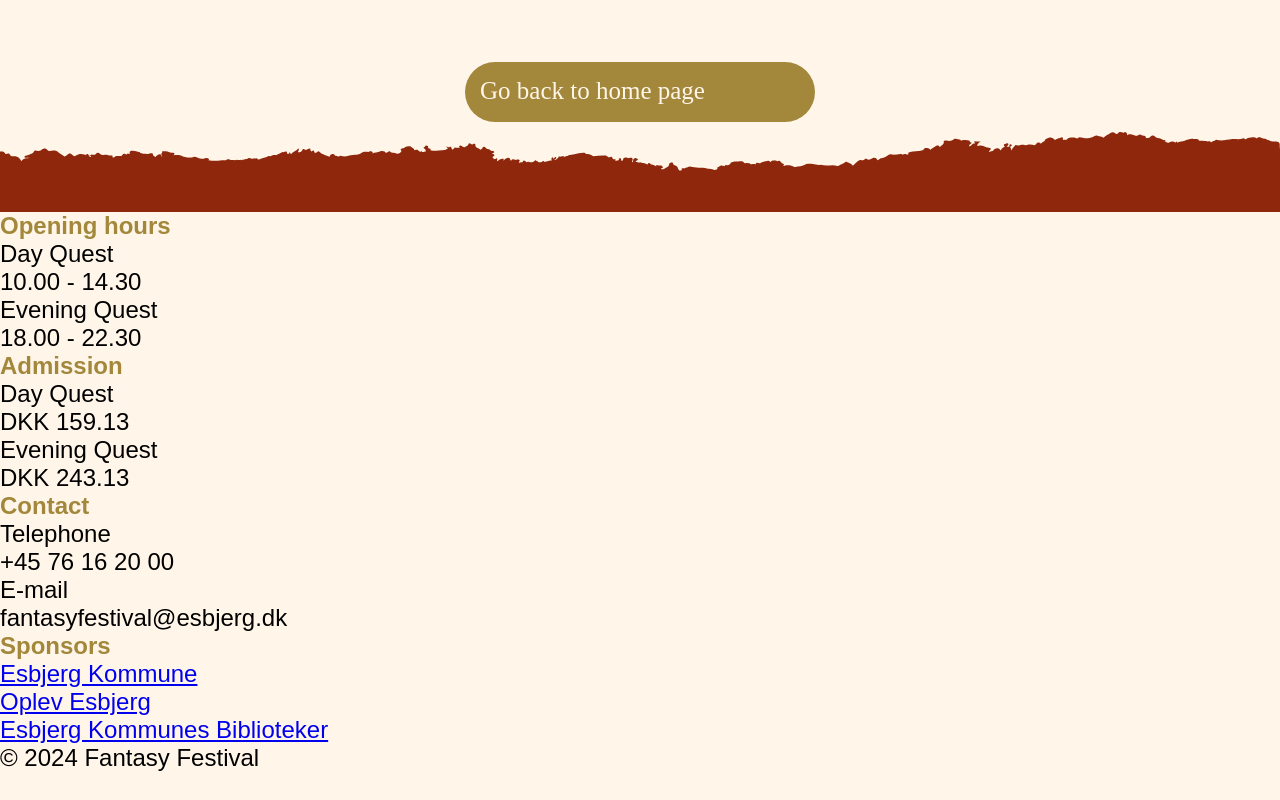
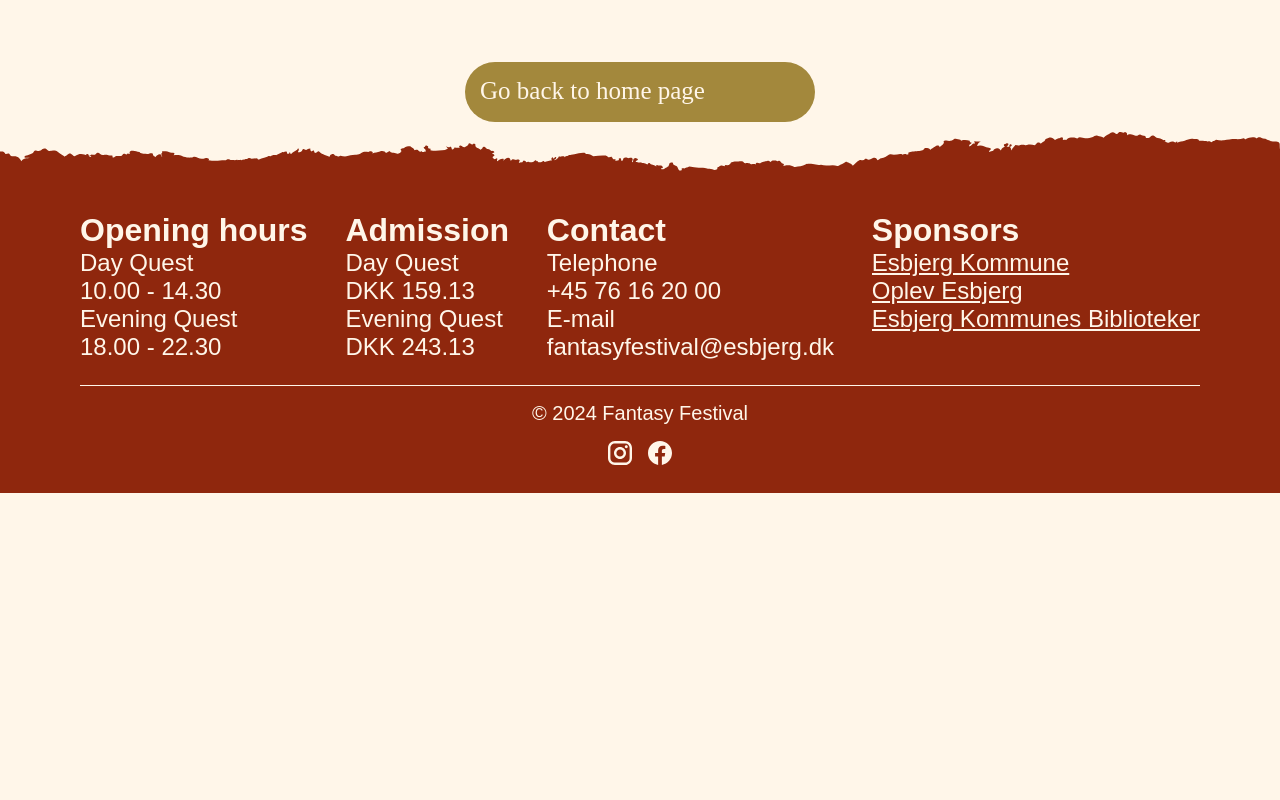
Before and after one commit to reasonsx/fantasy-quest-website, a Vue app in the folder 2nd-sem-project/: page /day in a window 1280 px wide. Shown: the part 3946-4746 px from the top of the page. After the commit the page ends 4439 px from the top, so only its background shows below. Built offline with nearby package versions, Linux system fonts and the light colour scheme; a web font is replaced by a local one.

Commit message:
Update DayView.vue

```diff
--- a/2nd-sem-project/src/views/DayView.vue
+++ b/2nd-sem-project/src/views/DayView.vue
@@ -579,7 +579,100 @@ iframe{
 .sixth-container .btn{
     width: 350px;
 }
+footer {
+    width: 100%;
+    height: auto;
+    background-color: var(--red-color);
+    display: flex;
+    flex-direction: column;
+    justify-content: center;
+    align-items: center;
 
+}
+
+.bottom-footer {
+    width: 1120px;
+    /* height: 64px; */
+    display: flex;
+    justify-content: center;
+    gap: 16px;
+    align-items: center;
+    /* flex-direction: column; */
+    margin: 0 0 24px 0;
+
+    @media screen and (max-width: 768px) {
+        width: 360px
+    }
+
+}
+footer p {
+    color: var(--light-papirus);
+    font-family: var(--secondary-font);
+    font-size: 24px;
+    font-weight: 400;
+
+}
+
+.footer-container {
+    width: 1120px;
+    height: auto;
+    box-sizing: border-box;
+    overflow: hidden;
+    display: flex;
+    justify-content: space-between;
+    padding: 0 0 24px 0;
+    border-bottom: 1px solid var(--light-papirus);
+
+    @media screen and (max-width: 768px) {
+        flex-direction: column;
+        align-items: center;
+        justify-content: center;
+        width: auto;
+    }
+
+}
+
+.footer-box {
+    width: auto;
+    height: auto;
+    box-sizing: border-box;
+    overflow: hidden;
+
+    @media screen and (max-width: 768px) {
+        width: 100%;
+        margin: 16px 0;
+    }
+
+}
+
+.footer-box h3 {
+    color: var(--light-papirus);
+    font-family: var(--secondary-font);
+    font-size: 32px;
+    font-weight: 600;
+}
+
+.footer-box:nth-child(4) p {
+    text-decoration: underline;
+}
+
+.footer-box a {
+    color: var(--light-papirus);
+    font-family: var(--secondary-font);
+    font-size: 24px;
+    font-weight: 400;
+    text-decoration: none;
+
+}
+
+.copyright {
+    color: var(--light-papirus);
+    font-family: var(--secondary-font);
+    font-size: 20px;
+    font-weight: 400;
+    margin: 16px 0;
+
+}
 
 
 
```
